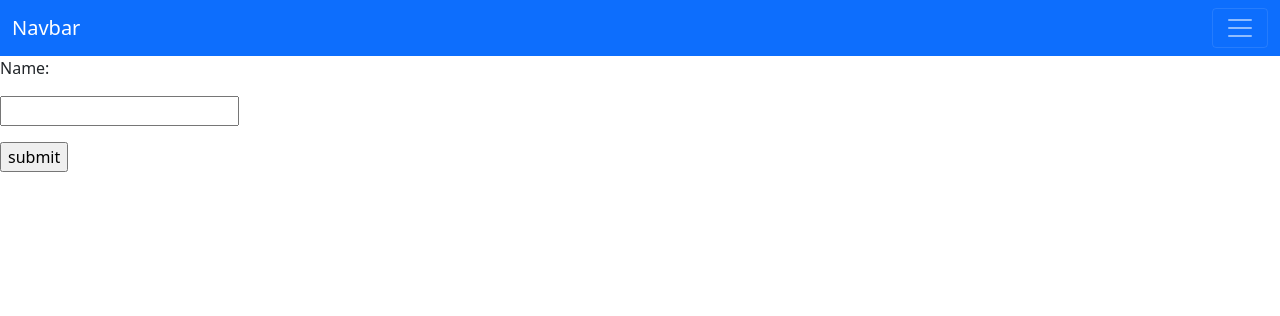
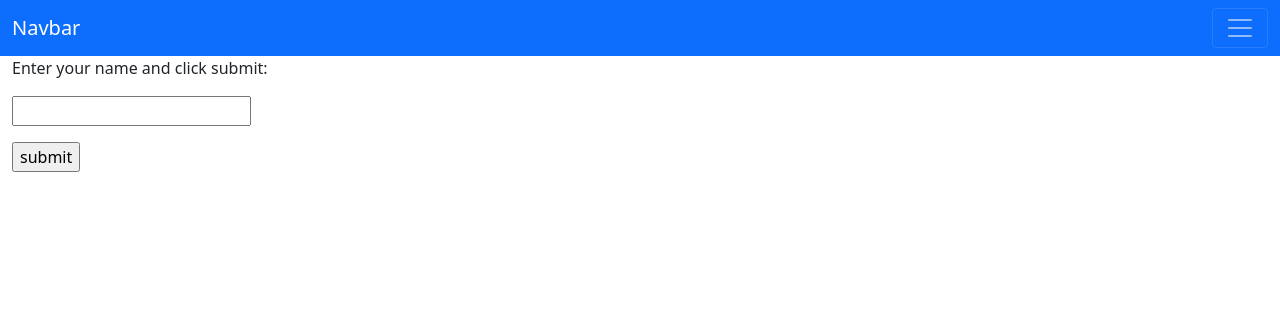
Before and after one commit to EduardoSchiavo/BasicFlask, a Flask app: page /login in a window 1280 px wide. Shown: the top 316 px of the page. Run offline with Flask 2, Linux system fonts and the light colour scheme.

Commit message:
container-fluid and readme updates

```diff
--- a/app.py
+++ b/app.py
@@ -16,8 +16,7 @@ def login():
     if request.method == "POST":
         username = request.form['nm']
         return redirect(url_for("user", username=username))
-    else:
-        return render_template("login.html")
+    return render_template("login.html")
 
 #route displaying welcome message
 @app.route("/<username>")
--- a/templates/base.html
+++ b/templates/base.html
@@ -30,8 +30,10 @@
               </div>
             </div>
           </nav>
+        <div class="container-fluid">
         {% block content %}
         {% endblock %}
+        </div>
         <script src="https://cdn.jsdelivr.net/npm/bootstrap@5.1.3/dist/js/bootstrap.bundle.min.js" integrity="sha384-ka7Sk0Gln4gmtz2MlQnikT1wXgYsOg+OMhuP+IlRH9sENBO0LRn5q+8nbTov4+1p" crossorigin="anonymous"></script>
     </body>
 </html>
--- a/templates/login.html
+++ b/templates/login.html
@@ -2,7 +2,7 @@
 {% block title %}Login Page{% endblock%}
 {% block content %}
 <form action="#" method="post">
-    <p> Name:</p>
+    <p> Enter your name and click submit:</p>
     <p><input type="text" name="nm"/> </p>
     <p><input type="submit" value="submit"/> </p>
 </form>
```
Also changed, not shown: README.md, gallery/welcome.jpg (added).
